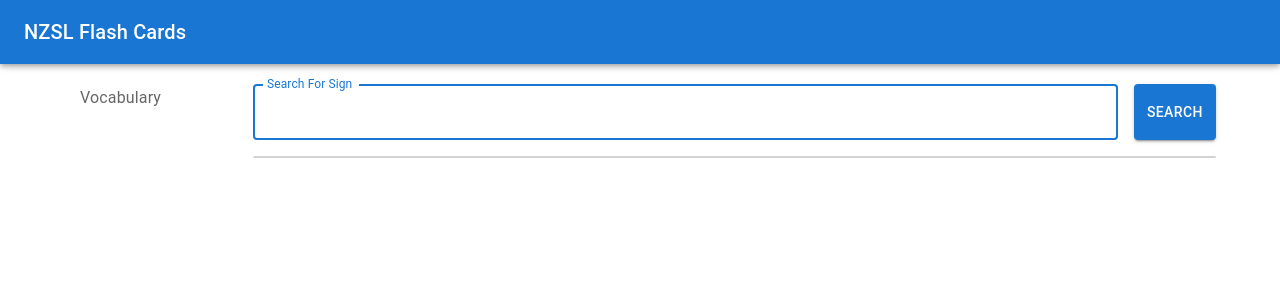
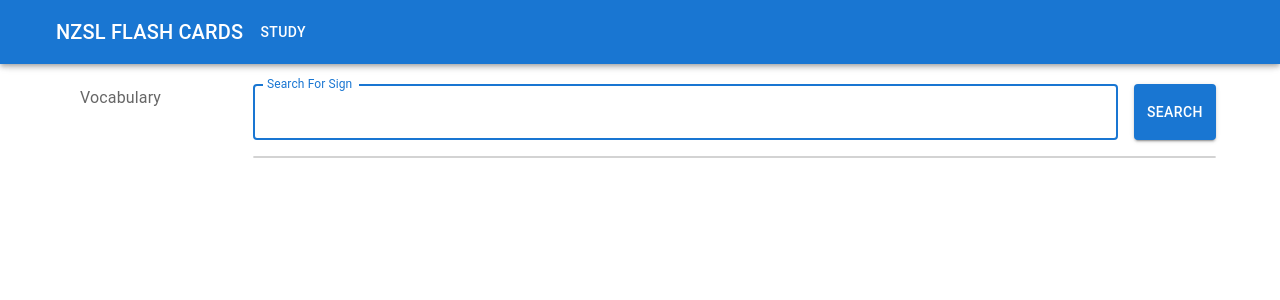
Before and after one commit to cryosis7/Signs4Sign, a React (Create React App) app: page /sign/1 in a window 1280 px wide. Shown: the top 300 px of the page. Built offline with nearby package versions, Linux system fonts and the light colour scheme.

Commit message:
adding study link

```diff
--- a/src/components/Vocabulary/MenuBar/MenuBar.tsx
+++ b/src/components/Vocabulary/MenuBar/MenuBar.tsx
@@ -3,7 +3,9 @@ import Toolbar from "@mui/material/Toolbar";
 import IconButton from "@mui/material/IconButton";
 import MenuIcon from "@mui/icons-material/Menu";
 import React from "react";
-import { Typography } from "@mui/material";
+import { Button, Container, Typography } from "@mui/material";
+import { NZSL_FLASH_CARDS, STUDY } from "../../../shared/constants";
+import { useNavigate } from "react-router-dom";
 
 interface Props {
   usingSmallScreen: boolean;
@@ -11,9 +13,11 @@ interface Props {
 }
 
 export const MenuBar = ({ usingSmallScreen, setIsVocabDrawerOpen }: Props) => {
+  const navigate = useNavigate();
   return (
-    <>
+    <nav>
       <AppBar position="fixed" color="primary" sx={{ top: 0, bottom: "auto" }}>
+        <Container maxWidth="xl">
           <Toolbar>
             {usingSmallScreen && (
               <IconButton
@@ -24,10 +28,17 @@ export const MenuBar = ({ usingSmallScreen, setIsVocabDrawerOpen }: Props) => {
                 <MenuIcon />
               </IconButton>
             )}
-          <Typography variant="h6">NZSL Flash Cards</Typography>
+            <Button color="inherit" onClick={() => navigate("/")}>
+              <Typography variant="h6">{NZSL_FLASH_CARDS}</Typography>
+            </Button>
+            <Button color="inherit" onClick={() => navigate("/study")}>
+              {STUDY}
+            </Button>
           </Toolbar>
+        </Container>
       </AppBar>
-      <Toolbar />
-    </>
+      <Toolbar />{" "}
+      {/*This is to actually offset the rest of the page. not sure why we need it*/}
+    </nav>
   );
 };
--- a/src/components/Vocabulary/Sign/Sign.tsx
+++ b/src/components/Vocabulary/Sign/Sign.tsx
@@ -1,11 +1,4 @@
-import {
-  Card,
-  CardContent,
-  CardHeader,
-  CardMedia,
-  Grid,
-  Typography,
-} from "@mui/material";
+import { Card, CardContent, CardHeader, Grid, Typography } from "@mui/material";
 import signDictionary from "../../../dictionary/nzsl.json";
 import React, { useEffect, useState } from "react";
 import { Sign as SignType } from "../../../shared/types";
@@ -18,7 +11,7 @@ import {
 
 export const Sign = ({ signName }: { signName: string }) => {
   const [sign, setSign] = useState<SignType>();
-  const [image, setImage] = useState();
+  // const [image, setImage] = useState();
   const [signId, setSignId] = useState("");
 
   useEffect(() => {
@@ -35,16 +28,13 @@ export const Sign = ({ signName }: { signName: string }) => {
     }
 
     setSign(sign);
-    setImage(require(`/src/assets/${sign.picture}`));
     setSignId(sign.picture.replace(/^.*_(?=\d{3,4}_)/, "").replace(/\D/g, ""));
   }, [signName]);
 
-  if (!sign) {
-    return <></>;
-  }
-
   //TODO: Scale sign for different screens.
-  return (
+  return !sign ? (
+    <></>
+  ) : (
     <Card>
       <CardHeader title={sign.english} subheader={sign.maori} />
       <Grid
@@ -56,11 +46,9 @@ export const Sign = ({ signName }: { signName: string }) => {
         alignContent="center"
       >
         <Grid item>
-          <CardMedia
-            component="img"
-            image={image}
+          <img
+            src={require(`/src/assets/${sign.picture}`)}
             alt={ILLUSTRATION_OF_SIGN_FOR + sign.english}
-            style={{ width: "inherit" }}
           />
         </Grid>
         <Grid item>
--- a/src/shared/constants.ts
+++ b/src/shared/constants.ts
@@ -1,5 +1,7 @@
 export const ADD_TO_VOCABULARY = "Add To Vocabulary";
 export const NZSL_DICTIONARY = "NZSL dictionary";
+export const NZSL_FLASH_CARDS = "NZSL Flash Cards";
 export const NZSL_SIGN_URL = "https://www.nzsl.nz/signs/";
 export const ILLUSTRATION_OF_SIGN_FOR = "Illustration of sign for: ";
 export const SEE_MORE_TEXT = "See more information about this word in the ";
+export const STUDY = "STUDY";
```
Lines whose indentation alone changed are shown as unchanged.
